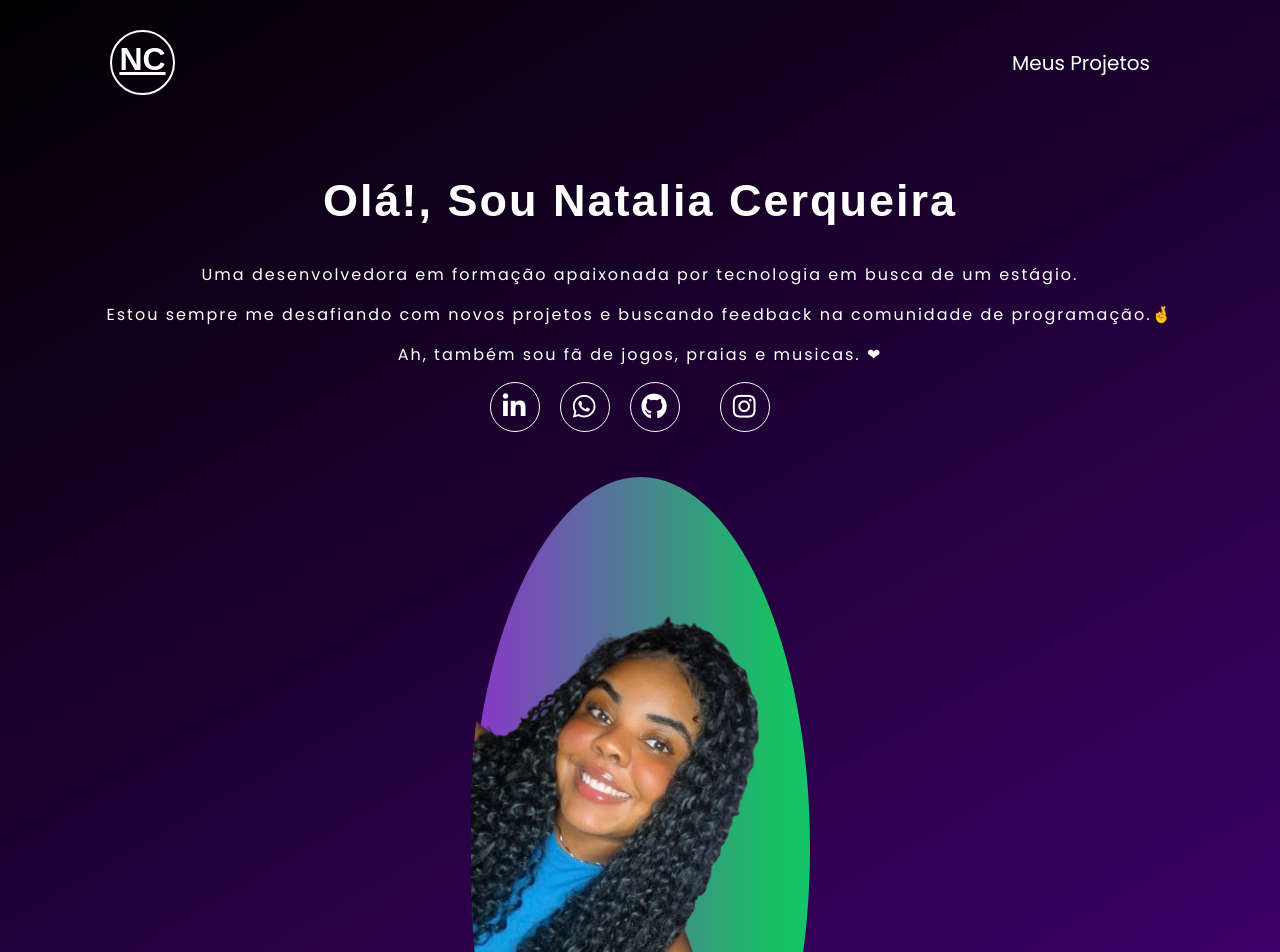
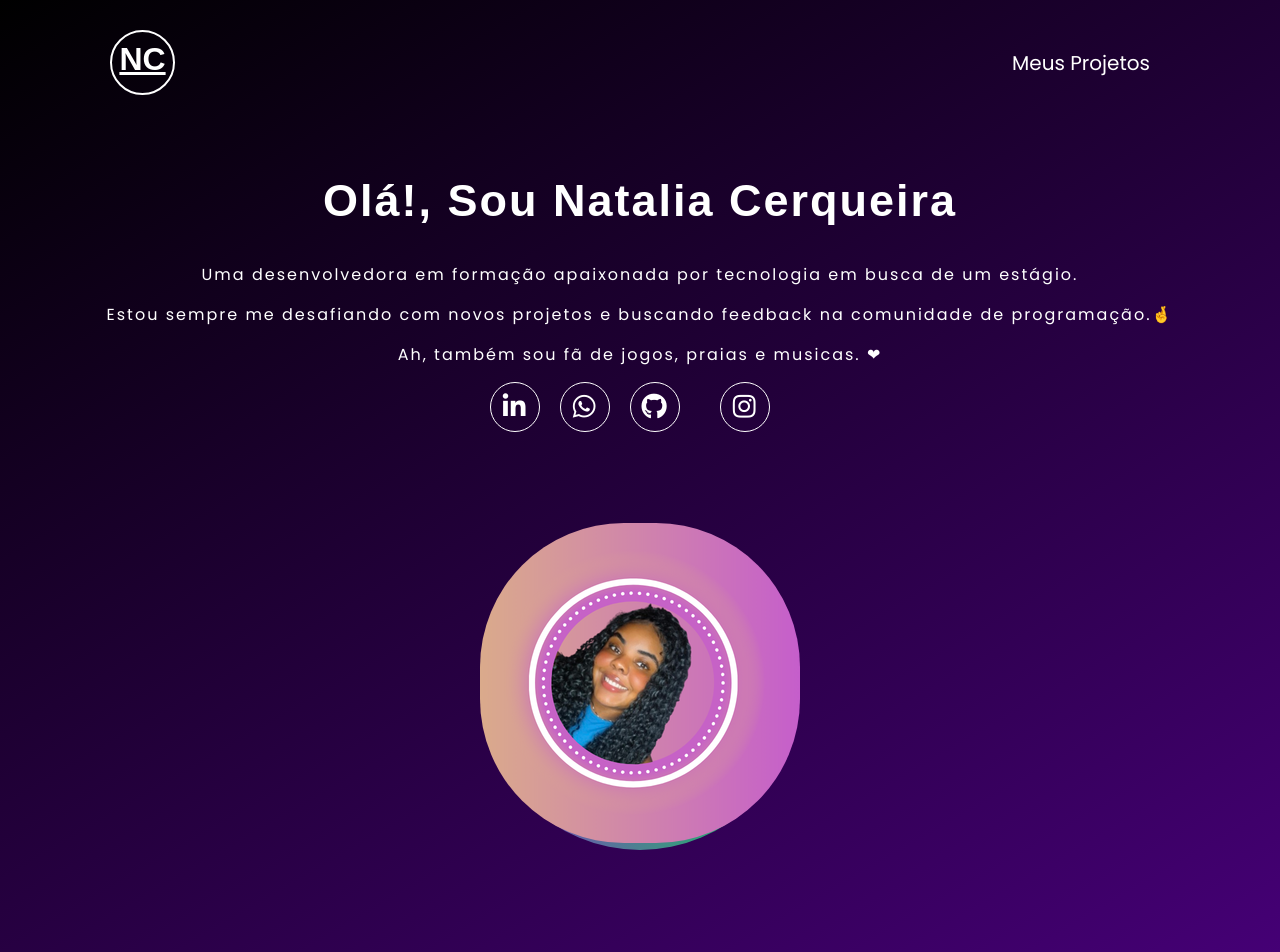
Before and after one commit to Naty-Ruols/meusite, a plain HTML site: page index.html in a window 1280 px wide. Shown: the top 952 px of the page. Drawn offline with nearby package versions, Linux system fonts and the light colour scheme.

Commit message:
Update index.html

```diff
--- a/index.html
+++ b/index.html
@@ -66,7 +66,7 @@
 </DIV>
 <div class="container-foto">
     <div class="foto sombra-interna">
-        <img src="./src/imagens/foto.png" alt="foto do portofolio Natalia Cerqueira">
+        <img src="./src/imagens/foto1.png" alt="foto do portofolio Natalia Cerqueira">
     </div>
 </div>
     </section>
```
